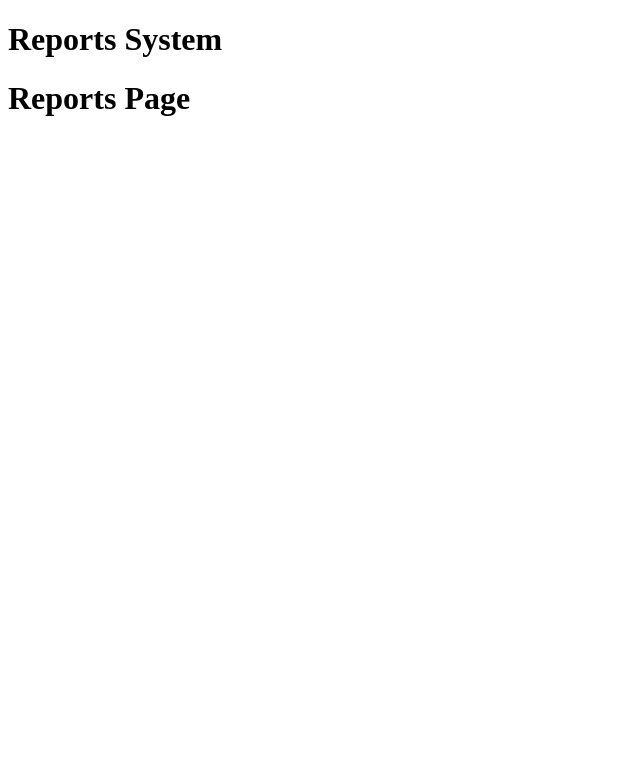
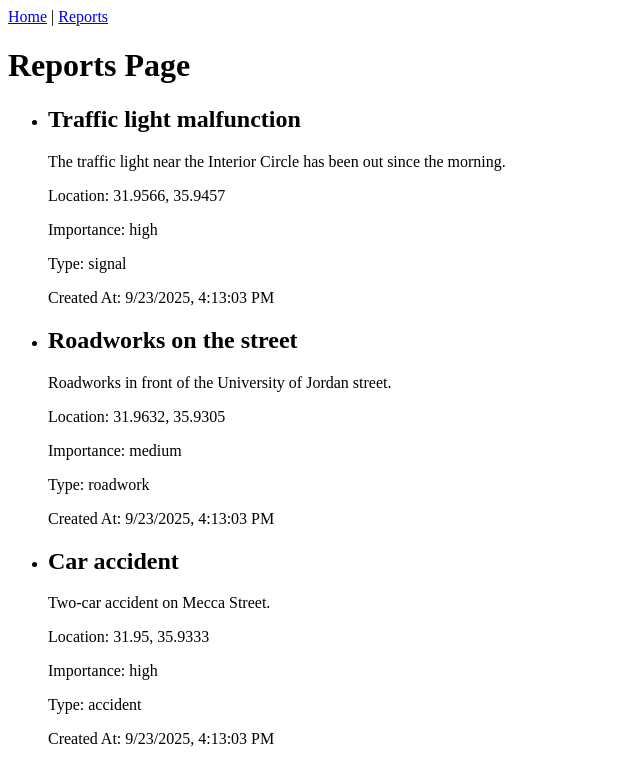
Before and after one commit to jawadmaani/reports-system, a Next.js app in the folder reports-system/: page /reports in a window 1280 px wide. Shown: the top 784 px of the page, without its empty margins (0-640 px from the left). Built offline with nearby package versions, Linux system fonts and the light colour scheme.

Commit message:
feat: implement reports listing with dummy data and validation

```diff
--- a/reports-system/package.json
+++ b/reports-system/package.json
@@ -12,7 +12,8 @@
     "@tanstack/react-query": "^5.90.2",
     "next": "15.5.3",
     "react": "19.1.0",
-    "react-dom": "19.1.0"
+    "react-dom": "19.1.0",
+    "zod": "^4.1.11"
   },
   "devDependencies": {
     "@eslint/eslintrc": "^3",
--- a/reports-system/src/app/layout.tsx
+++ b/reports-system/src/app/layout.tsx
@@ -1,5 +1,6 @@
 import { ReactNode } from "react";
 import Providers from "./providers";
+import MainHeader from "../componrnts/main-header/main-header";
 
 interface RootLayoutProps {
   children: ReactNode;
@@ -9,7 +10,7 @@ const RootLayout = ({ children }: RootLayoutProps) => {
   return (
     <html lang="en">
       <body>
-        <h1>Reports System</h1>
+        <MainHeader />
         <Providers> {children}</Providers>
       </body>
     </html>
--- a/reports-system/src/app/reports/page.tsx
+++ b/reports-system/src/app/reports/page.tsx
@@ -1,5 +1,25 @@
-const ReportsPage = () => {
-  return <h1>Reports Page</h1>;
-};
+"use client";
 
-export default ReportsPage;
+import { useQuery } from "@tanstack/react-query";
+import { fetchDummyReports } from "../../data/fetchDummyReports";
+import ReportsGrid from "@/componrnts/reports/reports-grid";
+import { reportsSchema } from "@/types/types";
+
+export default function ReportsPage() {
+  const { data, isLoading, isError, error } = useQuery({
+    queryKey: ["reports"],
+    queryFn: fetchDummyReports,
+  });
+
+  if (isLoading) return <p>Loading...</p>;
+  if (isError) return <p>Error: {(error as Error).message}</p>;
+  if (!data) return <p>No data available</p>;
+
+  const parseData= reportsSchema.parse(data);
+  return (
+    <>
+      <h1>Reports Page</h1>
+      <ReportsGrid reports={parseData} />
+    </>
+  );
+}
--- /dev/null
+++ b/reports-system/src/componrnts/main-header/main-header.tsx
@@ -0,0 +1,11 @@
+import Link from "next/link";
+
+const MainHeader = () => {
+  return (
+    <header>
+      <Link href="/">Home</Link> | <Link href="/reports">Reports</Link>
+    </header>
+  );
+};
+
+export default MainHeader;
--- /dev/null
+++ b/reports-system/src/componrnts/reports/reports-grid.tsx
@@ -0,0 +1,20 @@
+import ReportsItem from "./reports-item";
+import { Report } from "../../types/types";
+
+type ReportsGridProps = {
+  reports: Report[];
+};
+
+const ReportsGrid = ({ reports }:ReportsGridProps) => {
+  return (
+    <ul>
+      {reports.map((report) => (
+        <li key={report.id}>
+          <ReportsItem report={report} />
+        </li>
+      ))}
+    </ul>
+  );
+};
+
+export default ReportsGrid;
--- /dev/null
+++ b/reports-system/src/componrnts/reports/reports-item.tsx
@@ -0,0 +1,22 @@
+import { Report } from "../../types/types";
+
+type ReportItemProps = {
+  report: Report;
+};
+
+const ReportsItem = ({ report }: ReportItemProps) => {
+  return (
+    <>
+      <h2>{report.title}</h2>
+      <p>{report.description}</p>
+      <p>
+        Location: {report.location.lat}, {report.location.lng}
+      </p>
+      <p>Importance: {report.importance}</p>
+      <p>Type: {report.type}</p>
+      <p>Created At: {new Date(report.createdAt).toLocaleString()}</p>
+    </>
+  );
+};
+
+export default ReportsItem;
--- /dev/null
+++ b/reports-system/src/data/fetchDummyReports.ts
@@ -0,0 +1,33 @@
+export const fetchDummyReports = async () => {
+  const data = [
+    {
+      id: "1",
+      title: "Traffic light malfunction",
+      location: { lat: 31.9566, lng: 35.9457 },
+      importance: "high",
+      type: "signal",
+      description:
+        "The traffic light near the Interior Circle has been out since the morning.",
+      createdAt: new Date().toISOString(),
+    },
+    {
+      id: "2",
+      title: "Roadworks on the street",
+      location: { lat: 31.9632, lng: 35.9305 },
+      importance: "medium",
+      type: "roadwork",
+      description: "Roadworks in front of the University of Jordan street.",
+      createdAt: new Date().toISOString(),
+    },
+    {
+      id: "3",
+      title: "Car accident",
+      location: { lat: 31.95, lng: 35.9333 },
+      importance: "high",
+      type: "accident",
+      description: "Two-car accident on Mecca Street.",
+      createdAt: new Date().toISOString(),
+    },
+  ];
+  return data;
+};
--- /dev/null
+++ b/reports-system/src/types/types.ts
@@ -0,0 +1,18 @@
+import { z } from "zod";
+
+export const reportSchema = z.object({
+  id: z.string(),
+  title: z.string(),
+  location: z.object({
+    lat: z.number(),
+    lng: z.number(),
+  }),
+  importance: z.enum(["low", "medium", "high"]),
+  type: z.enum(["signal", "roadwork", "accident", "other"]),
+  description: z.string().optional(),
+  createdAt: z.string().datetime(),
+});
+
+export const reportsSchema = z.array(reportSchema);
+
+export type Report = z.infer<typeof reportSchema>;
```
Also changed, not shown: 1 other file (tests, documents, lock files or other folders).
